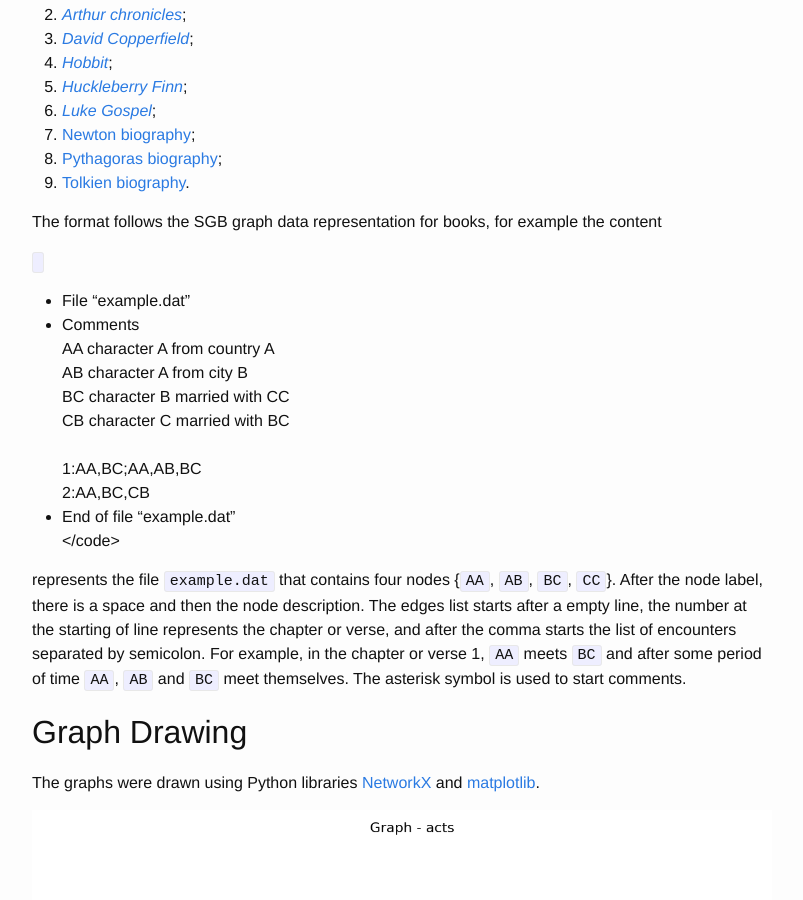
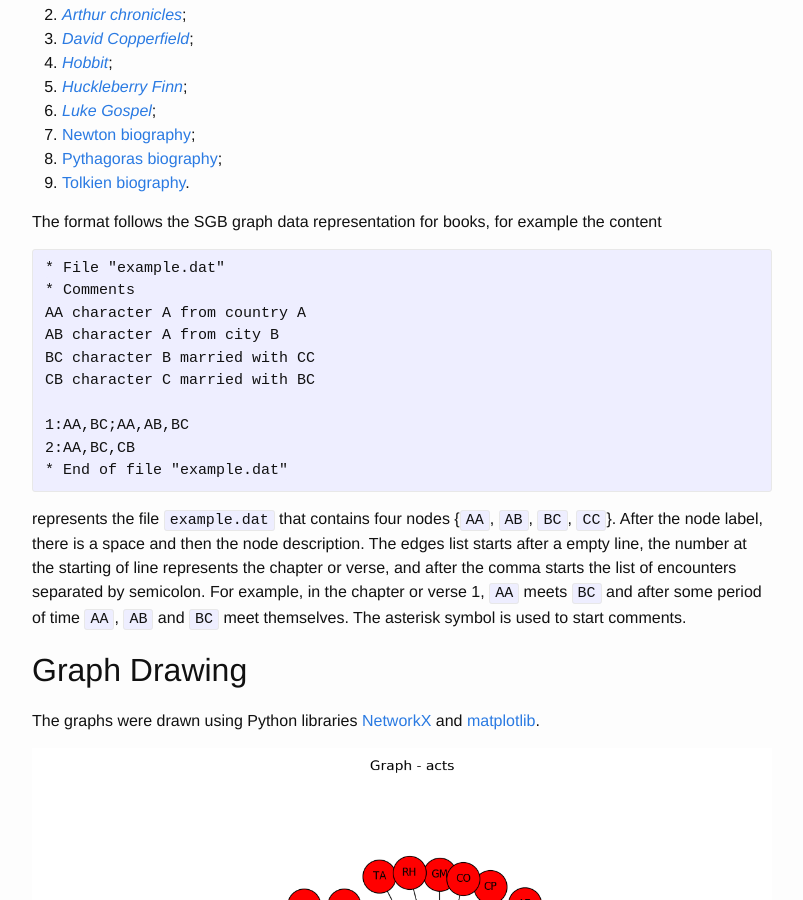
Before and after one commit to ajholanda/ajholanda.github.io, a Jekyll site: the page built from charnet.md, in a window 1280 px wide and 900 px high, scrolled down 955 px. Shown: the whole window, without its empty margins (238-1041 px from the left). Built offline with Jekyll 4.4.1, drawn with Linux system fonts in a browser that asks for light colours.

```diff
--- a/charnet.md
+++ b/charnet.md
@@ -58,18 +58,18 @@ nodes and the encounters between those characters as edges:
 The format follows the SGB graph data representation for books, for
 example the content
 
-<code>
-* File "example.dat"<br>
-* Comments<br>
-AA character A from country A<br>
-AB character A from city B<br>
-BC character B married with CC<br>
-CB character C married with BC<br>
-<br>
-1:AA,BC;AA,AB,BC<br>
-2:AA,BC,CB<br>
-* End of file "example.dat"<br>
-</code>
+<pre>
+<code>* File "example.dat"
+* Comments
+AA character A from country A
+AB character A from city B
+BC character B married with CC
+CB character C married with BC
+
+1:AA,BC;AA,AB,BC
+2:AA,BC,CB
+* End of file "example.dat"</code>
+</pre>
 
 represents the file `example.dat` that contains four nodes {`AA`,
 `AB`, `BC`, `CC`}. After the node label, there is a space and then the
```
